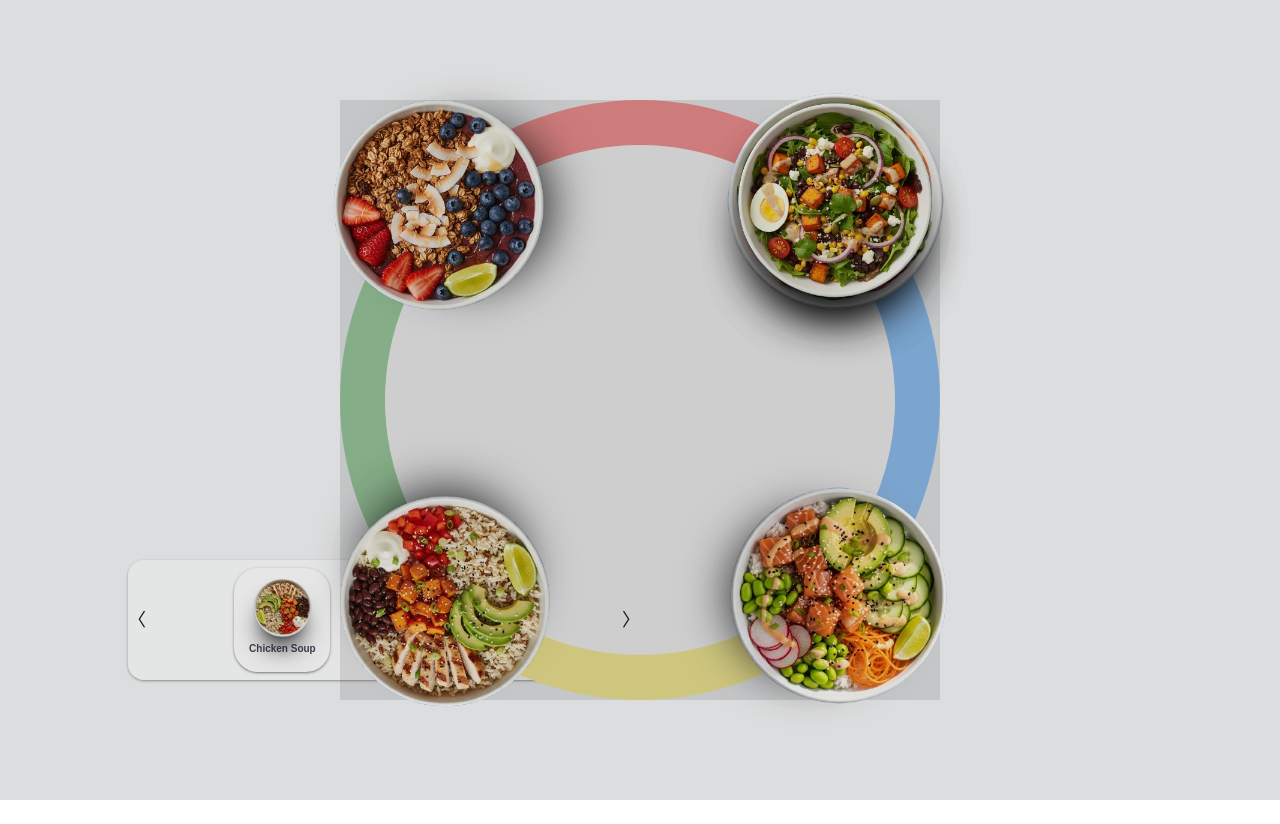
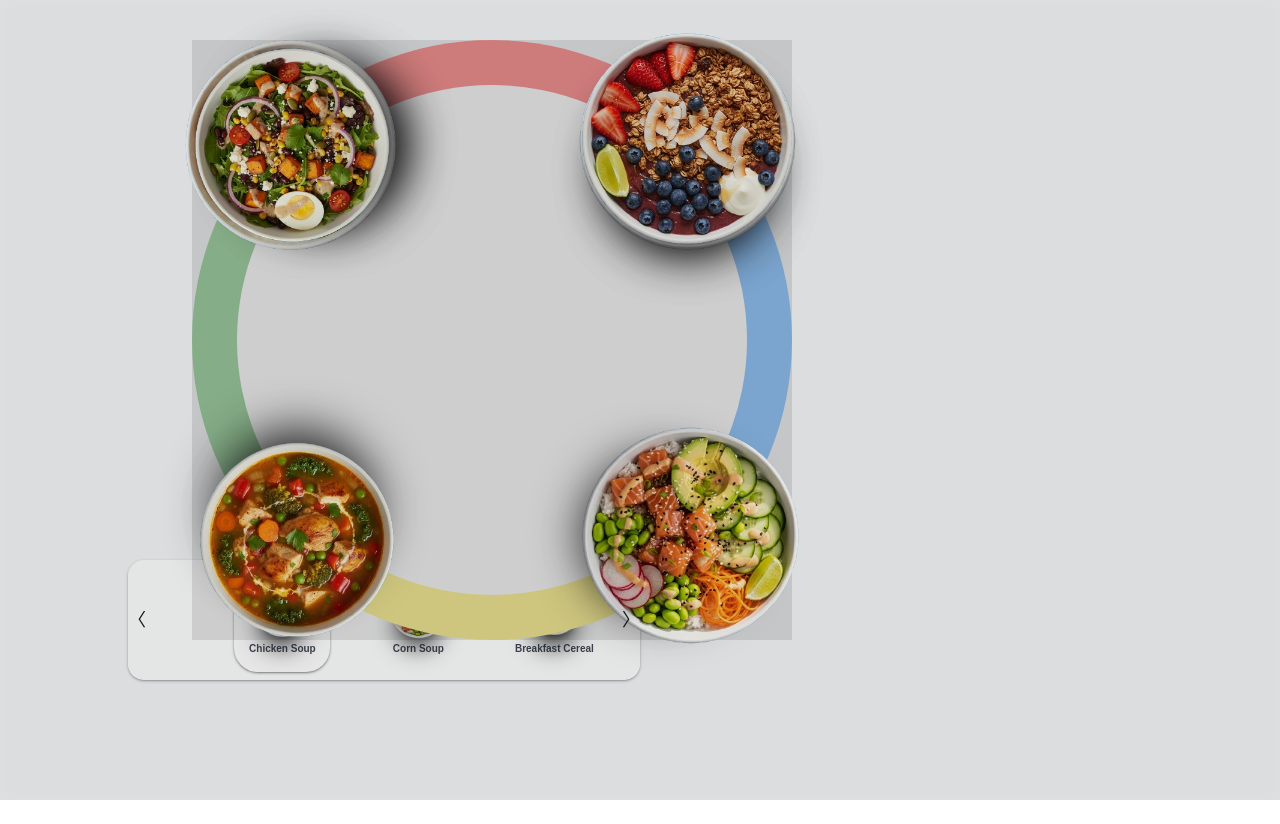
Before and after one commit to AsfarButt/NextProject4, a Next.js app: page / in a window 1280 px wide. After the commit the page ends 800 px from the top, so only its background shows below. Built offline with nearby package versions, Linux system fonts and the light colour scheme.

Commit message:
Update 3

```diff
--- a/app/artificialrevolver.tsx
+++ b/app/artificialrevolver.tsx
@@ -4,7 +4,7 @@
 
 export default function ArtificialRevolver({state}:{state: number}){
 
-    return(<div className="absolute top-[50%] left-[50%] translate-x-[-50%] translate-y-[-50%] w-150 h-150">
+    return(<div className="absolute top-0 left-0 w-150 h-150">
         <div className="relative w-full h-full rounded-full flex justify-center items-center transition-transform duration-1200 bg-[conic-gradient(#ff9999_0deg_90deg,#99ccff_90deg_180deg,#fff59d_180deg_270deg,#a5d6a7_270deg_360deg)] " style={{transform: `rotateZ(${((state-1)+0.5)*90}deg)`}}>
             <div className="relative w-[85%] h-[85%] rounded-full bg-white" />
         </div>
--- a/app/page.tsx
+++ b/app/page.tsx
@@ -19,7 +19,9 @@ export default function Parent(){
         <Scrollar indexchange={(index) => IndexChange(index)}/>
       </div>
 
-      <ArtificialRevolver state={indexstate}/>
-      <Revolver activeindex={indexstate} />
+      <div className="relative w-150 h-150 left-[15%] top-[5%]">
+        <ArtificialRevolver state={indexstate}/>
+        <Revolver activeindex={indexstate} />
+      </div>
   </div>)
 }
--- a/app/revolver.tsx
+++ b/app/revolver.tsx
@@ -10,8 +10,8 @@ export default function Revolver({activeindex}:{activeindex: number}){
 
     const [Dishes, setDishes] = useState<string[]>([]);
     // const Imagesref = useRef<Images[]>([]);
-    const [rotation, setrotation] = useState([0]);
-    const localindex = useRef<number>(0);
+    const [showindex, setshowindex] = useState([0]);
+    const [rotate, setrotate] = useState(0);
 
     async function GetData(){
         const dishes = await fetch("/revolverimages.json").then((res) => res.json());
@@ -19,80 +19,49 @@ export default function Revolver({activeindex}:{activeindex: number}){
         setDishes(dishes);
 
         const array1 = Array(dishes.length).fill(0);
-        array1[dishes.length-1] = 270;
-        array1[0] = 180;
-        array1[1] = 90;
-        setrotation(array1);
+        array1[activeindex] = 100;
+        setshowindex(array1);
         console.log(array1);
     }
 
 
    useEffect(() => {
     GetData();
-    console.log("active from useEffect",activeindex);
    },[])
 
-//    useEffect(() => {                                                                         //Start from this line try to rotate the container
-//                                 console.log("Local Index: ",localindex.current);             //   and only make selected index elements visible
-//                                 console.log("Active Index: ",activeindex);
+   useEffect(() => {  console.log("Original value of active index ",activeindex);
+    setTimeout(() => {
+    setrotate((prev) => prev-90);
 
-//     // setTimeout(() => {
-//         console.log("setTimeout");
-//         const preactive = (activeindex-1 >= 0)? activeindex-1 : Dishes.length-1;
-//         const prepreactive = (preactive-1 >= 0)? preactive-1 : Dishes.length-1;
-//         const active = activeindex;
-//         const postactive = (activeindex+1 <= Dishes.length-1)? activeindex+1 : 0;
-//         console.log("prepreactive",prepreactive);
-//         console.log("preactive",preactive);
-//         console.log("active",active);
-//         console.log("postactive",postactive);
-//         // if(localindex.current < activeindex){
-//             console.log("It moved Left");
-//             // const array2 = rotation;
-//             // array2[preactive] = array2[preactive] + 180;
-//             // array2[active] = array2[active] + 90;
-//             // array2[postactive ] = array2[postactive] + 90;
-//             setrotation((prev) => {
-//                 const arr = [...prev];
-//             arr[prepreactive] += 90;
-//             arr[preactive] += 90;
-//             arr[active] +=  90;
-//             arr[postactive ] +=  90;
-//             return arr;
-//             });
-//         // }
-//         // if(localindex.current > activeindex){
-//         //     console.log("It moved Right");
-//         //     // const array2 = rotation;
-//         //     // array2[preactive] = array2[preactive] - 180;
-//         //     // array2[active] = array2[active] - 90;
-//         //     // array2[postactive ] = array2[postactive] - 90;
-//         //     setrotation((prev) => {
-//         //         const arr = [...prev];
-//         //     arr[prepreactive] -=  90;
-//         //     arr[preactive] -=  90;
-//         //     arr[active] -=  90;
-//         //     arr[postactive ] -=  90;
-//         //         return arr;
-//         //     });
-//         // }
-//     // },100)
-//     localindex.current = activeindex;
-//    },[activeindex]);
+    const active = activeindex;
+    const preactive = (active-1 < 0)? Dishes.length : active-1;
+    const postactive = (active >= Dishes.length-1)?  0 : active+1;
 
-   useEffect(() => {console.log(rotation)},[rotation]);
+    console.log("preactive: ",preactive);
+    console.log("active: ",active);
+    console.log("postactive: ",postactive);
+
+    console.log("Active Index: ",activeindex);
+    const array1 = Array(Dishes.length).fill(0);
+    array1[activeindex] = 100;
+    setshowindex(array1);
+    },100)
+
+   },[activeindex])
 
 
-    return(<div className="absolute top-[50%] left-[50%] translate-x-[-50%] translate-y-[-50%] w-150 h-150 bg-black/10">
 
-                                                    {/* Give ref to these elements and try to do 0deg to 90 to again 0 deg rotation i think it will work */}
+   useEffect(() => {console.log(showindex)},[showindex]);
+
+
+    return(<div className="relative w-150 h-150 bg-black/10 transition-transform duration-1200 ease-out" style={{transform: `rotateZ(${rotate}deg)`}}>
+
+                                                    {/* Give ref to these elements and try to do 0deg to 90 to again 0 deg showindex i think it will work */}
 
         {Dishes.map((element, index) => (
-            <div className="absolute left-[50%] w-[50%] h-[50%] origin-bottom-left transition-transform duration-1200 ease-in-out"
-             style={{transform: `rotateZ(${rotation[index]}deg)`}}
-              key={index}
-            //  ref={(el) => {if(el) Imagesref.current[index] = {imageref: el, active: false}}}
-            >
+            <div className="absolute left-[50%] w-[50%] h-[50%] origin-bottom-left transition-all duration-1200 ease-in-out"
+             style={{opacity: showindex[index], transform: `rotateZ(${index*90}deg)`}}
+              key={index}>
                 <div className="relative left-[15%] bottom-[15%] flex justify-center items-center">
                     <img src={element} alt={"Dish"+index+1} className="relative w-full h-full"/>
                     <div className="absolute w-[60%] h-[60%] rounded-full shadow-2xl shadow-black/90 -z-1" />
```
